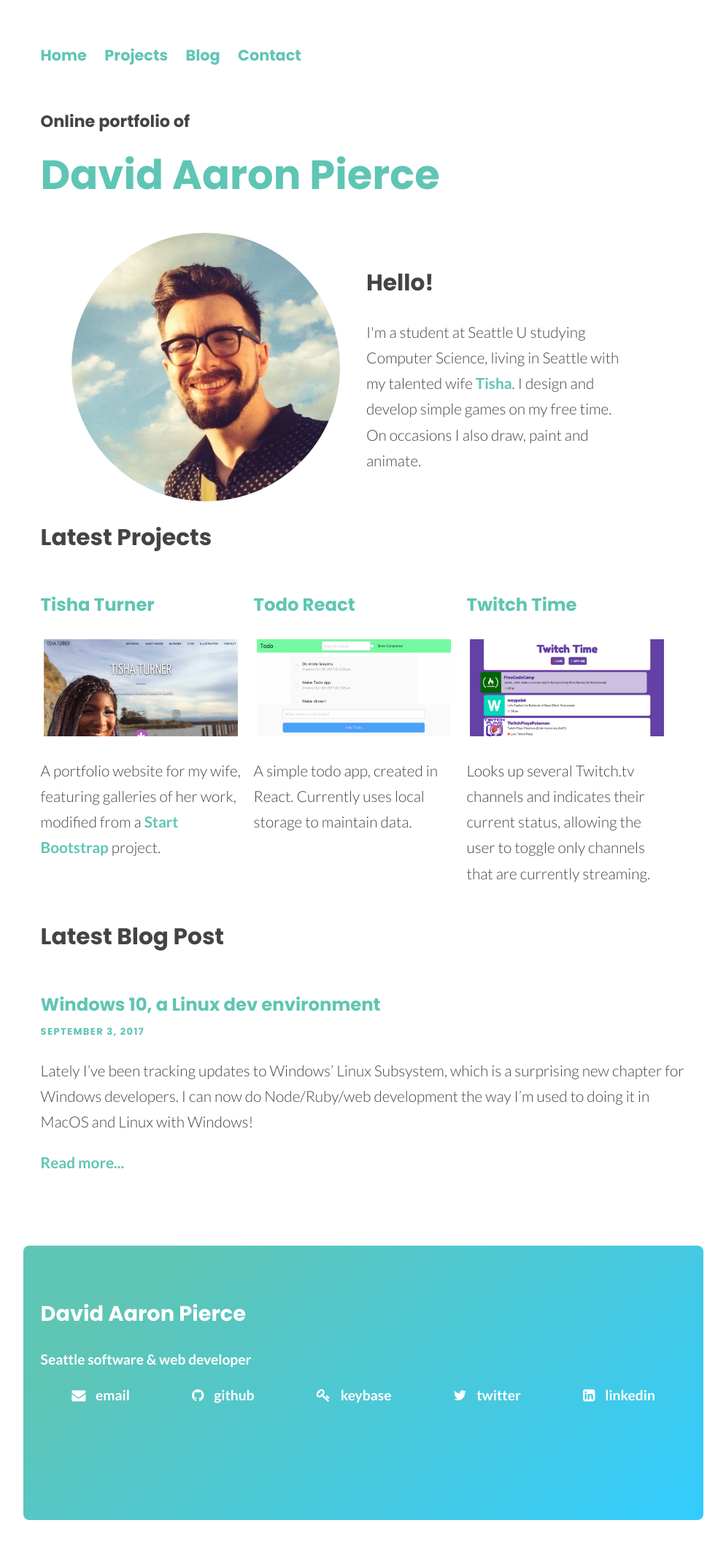
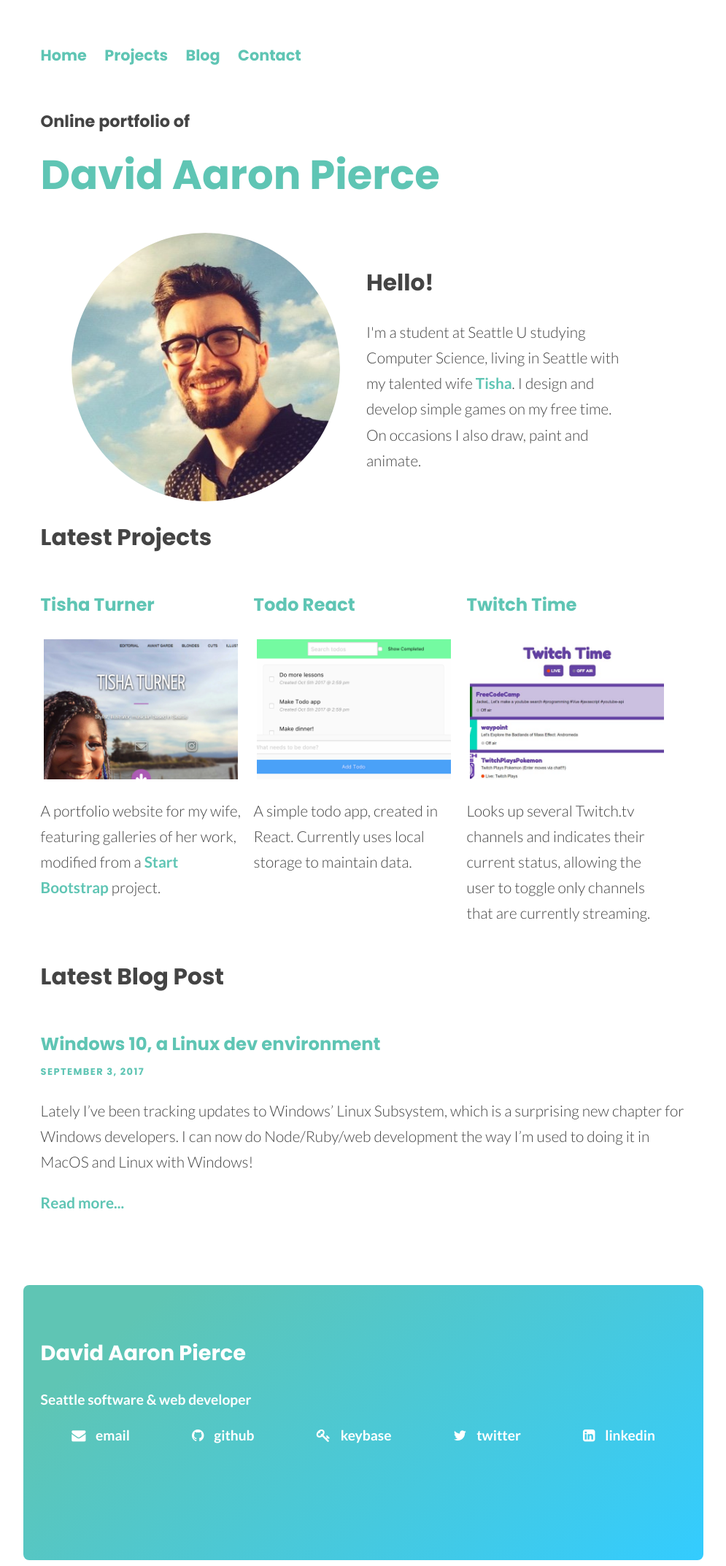
Before and after one commit to dapierce/dapierce.github.io-archive, a Jekyll site: the page built from index.html, in a window 1280 px wide. Shown: the whole page at 73% size, without its empty margins (142-1137 px from the left). Built offline with Jekyll 4.4.1, drawn with Linux system fonts in a browser that asks for light colours; nearby versions of some CDN libraries; before the commit the page ends 2091 px from its top, so only the background shows below that.

Commit message:
misc cleanup

```diff
--- a/index.html
+++ b/index.html
@@ -9,7 +9,7 @@ description: Software/Web Developer in Seattle, WA. Take a look at my portfolio,
     <span class="nowrap">David Aaron Pierce</span>
   </h1>
 </div><!-- /#title -->
-<!-- TODO: put inside a css grid row, so sizes are handled better -->
+
 <div id="about">
   <img class="portrait" src="/images/me.jpg" alt="It's me, David">
   <div class="text">
--- a/style/main.css
+++ b/style/main.css
@@ -44,6 +44,8 @@ main ul, main ol {
 }
 img {
   max-width: 100%;
+  object-fit: cover;
+  object-position: top;
 }
 footer {
   background: linear-gradient(140deg, #5fc5b4 15%, #33ccff);
@@ -80,6 +82,8 @@ ul.posts li {
   text-decoration: none;
   transform: translate(0) rotate(0) scale(1);
   transition: .2s ease-out;
+  height: 100%;
+  width: 100%;
 }
 .image-link:hover {
   transform: translate(0, 2%) rotate(-4deg) scale(1.2);
@@ -115,6 +119,7 @@ ul.posts li {
   border: 4px solid rgba(0,0,0,0);
   overflow: hidden;
   transition: .2s;
+  height: 12rem;
 }
 .image-link-container:hover {
   border-color: #5fc5b4;
```
